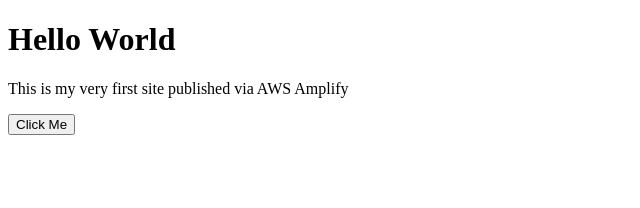
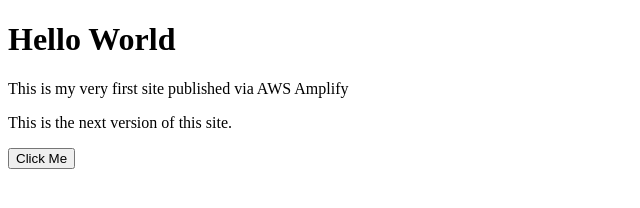
Before and after one commit to overtureweb/Amplify_Demo, a plain HTML site: page index.html in a window 1280 px wide. Shown: the whole page, without its empty margins (0-640 px from the left). Drawn offline with Linux system fonts and the light colour scheme.

Commit message:
Initial Commit

```diff
--- a/index.html
+++ b/index.html
@@ -8,6 +8,7 @@
 <body>
 <h1>Hello World</h1>
 <p>This is my very first site published via AWS Amplify</p>
+<p>This is the next version of this site.</p>
 <button id="myButton">Click Me</button>
 <script>
 	(function () {
```
